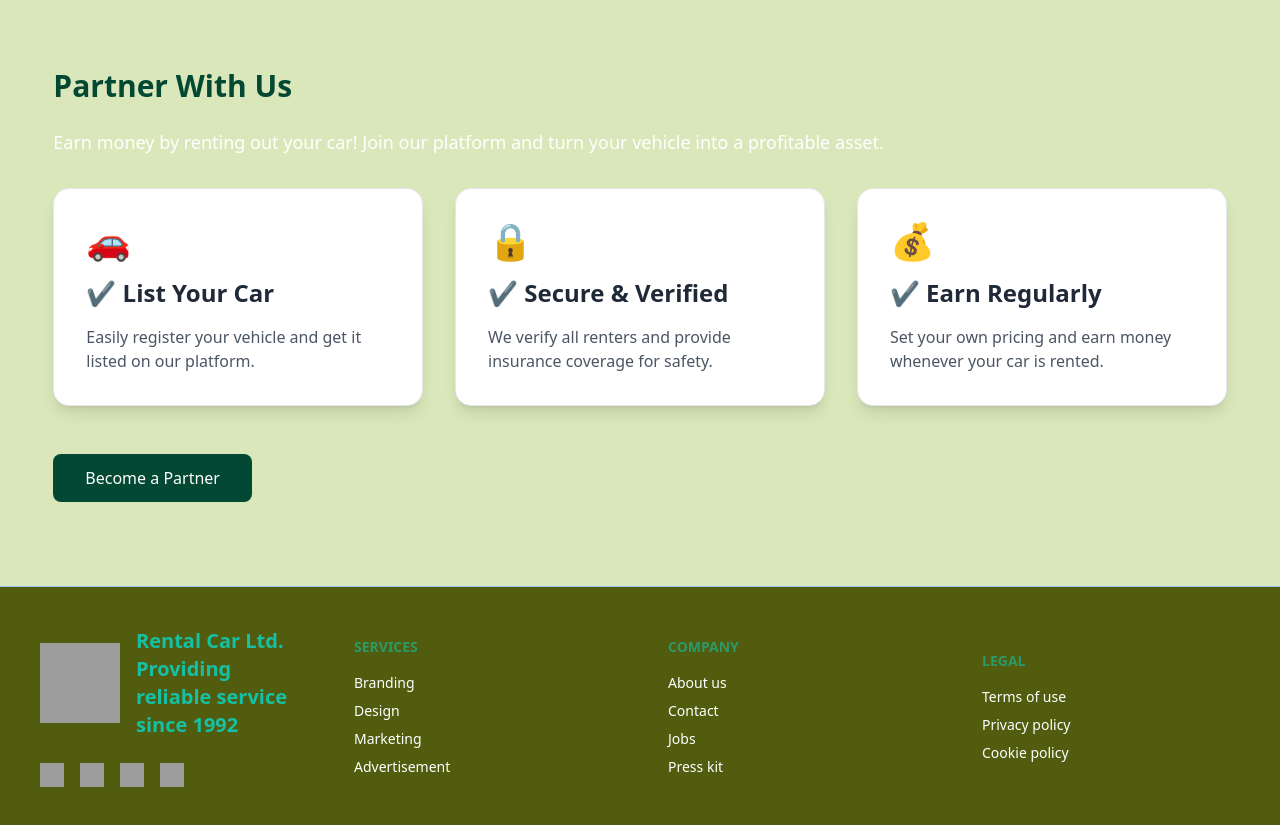
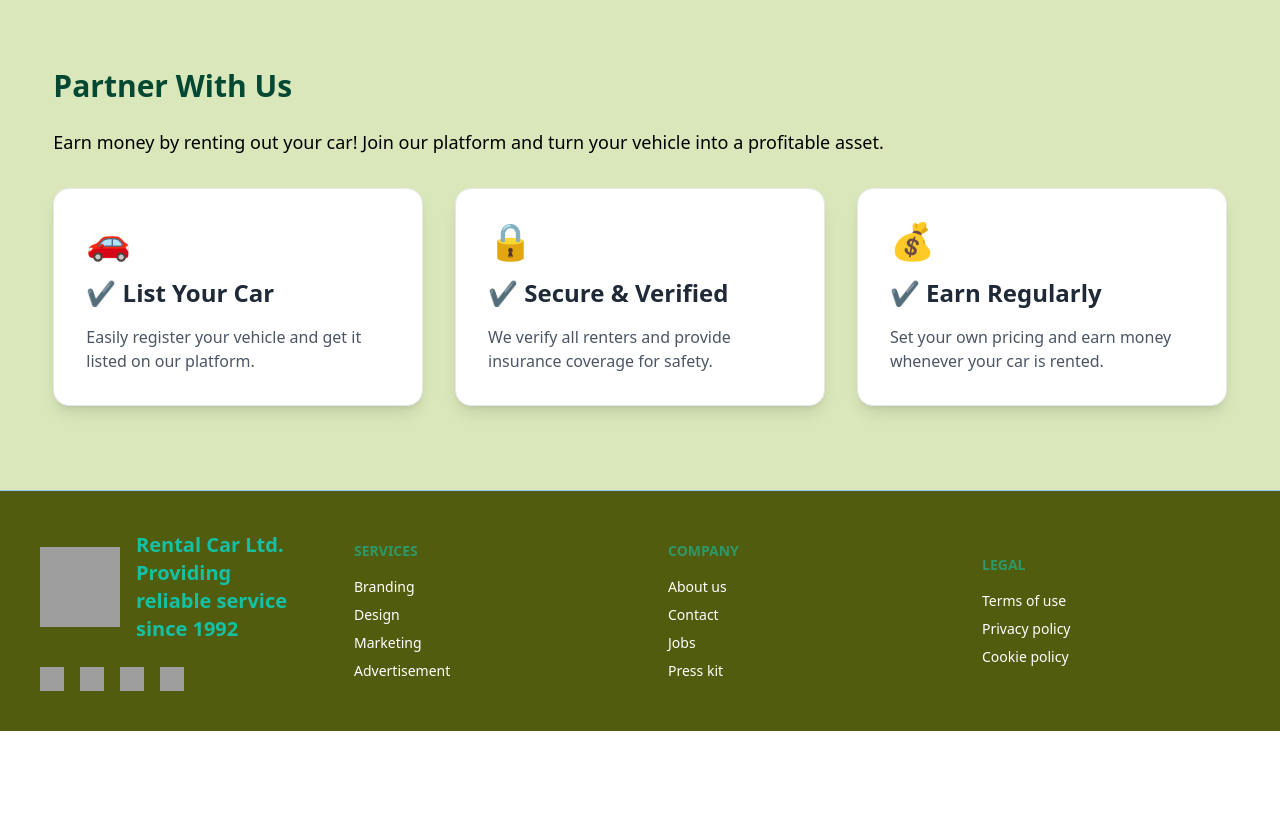
Before and after one commit to tanvirGHD/car-rent-project-client-side, a React (Vite) app: page / in a window 1280 px wide. Shown: the part 2680-3505 px from the top of the page. After the commit the page ends 3411 px from the top, so only its background shows below. Built offline with nearby package versions, Linux system fonts and the light colour scheme; no server answers; grey boxes are pictures that could not be loaded.

Commit message:
Issue done

```diff
--- a/src/components/pages/PartnerWithUs/PartnerWithUs.jsx
+++ b/src/components/pages/PartnerWithUs/PartnerWithUs.jsx
@@ -7,7 +7,7 @@ const PartnerWithUs = () => {
                 <h2 className=" mb-6 text-3xl font-bold my-10 text-[#034833] dark:text-[#F59E0B]">
                     Partner With Us
                 </h2>
-                <p className="text-white dark:text-black mb-8 text-lg">
+                <p className="text-black mb-8 text-lg">
                     Earn money by renting out your car! Join our platform and turn your vehicle into a profitable asset.
                 </p>
 
@@ -40,11 +40,7 @@ const PartnerWithUs = () => {
                     </div>
                 </div>
 
-                <button
-                    className="mt-12 bg-[#034833] text-white py-3 px-8 rounded-lg hover:bg-[#023326] transition-all duration-300 transform hover:scale-105"
-                >
-                    Become a Partner
-                </button>
+
             </div>
         </div>
     );
```
